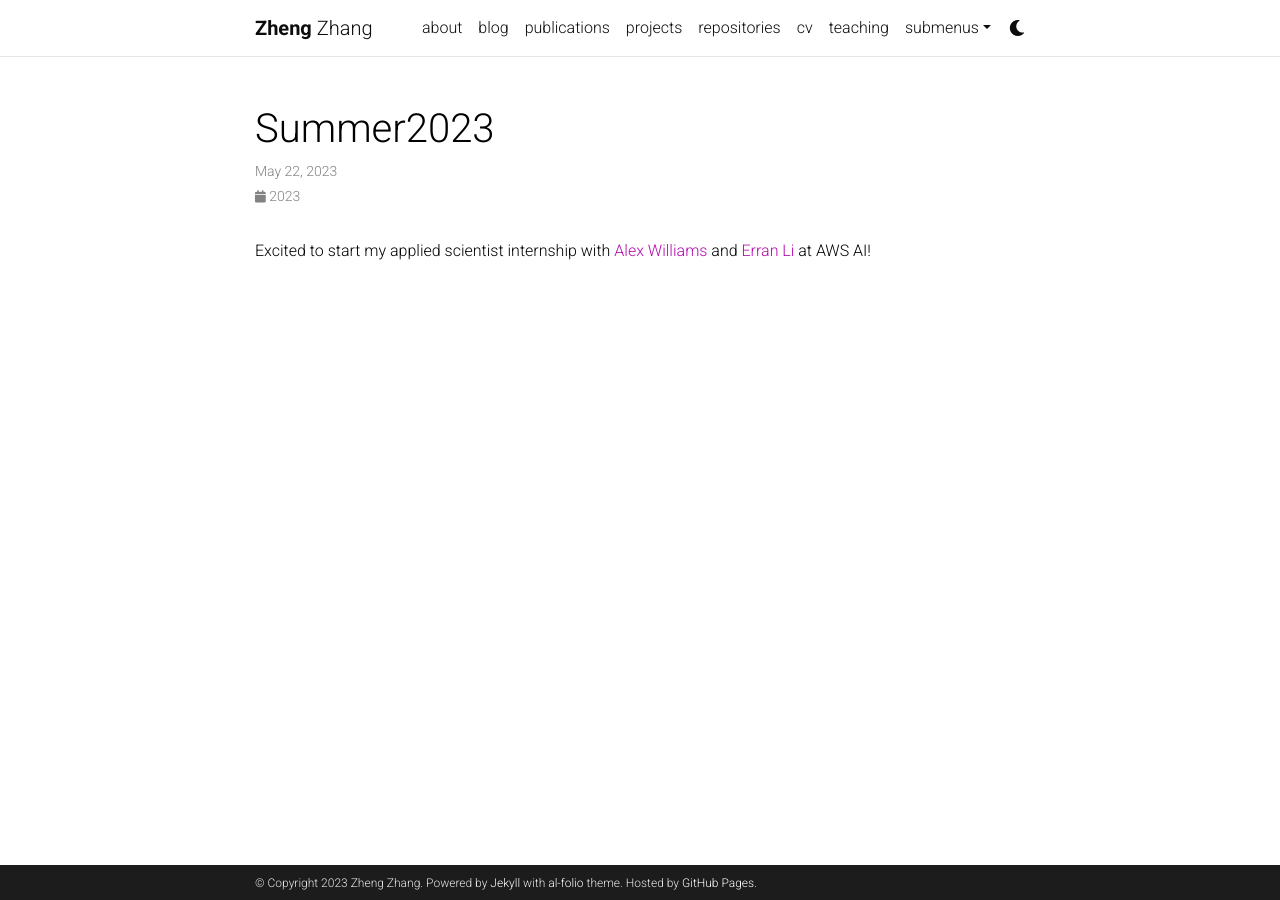
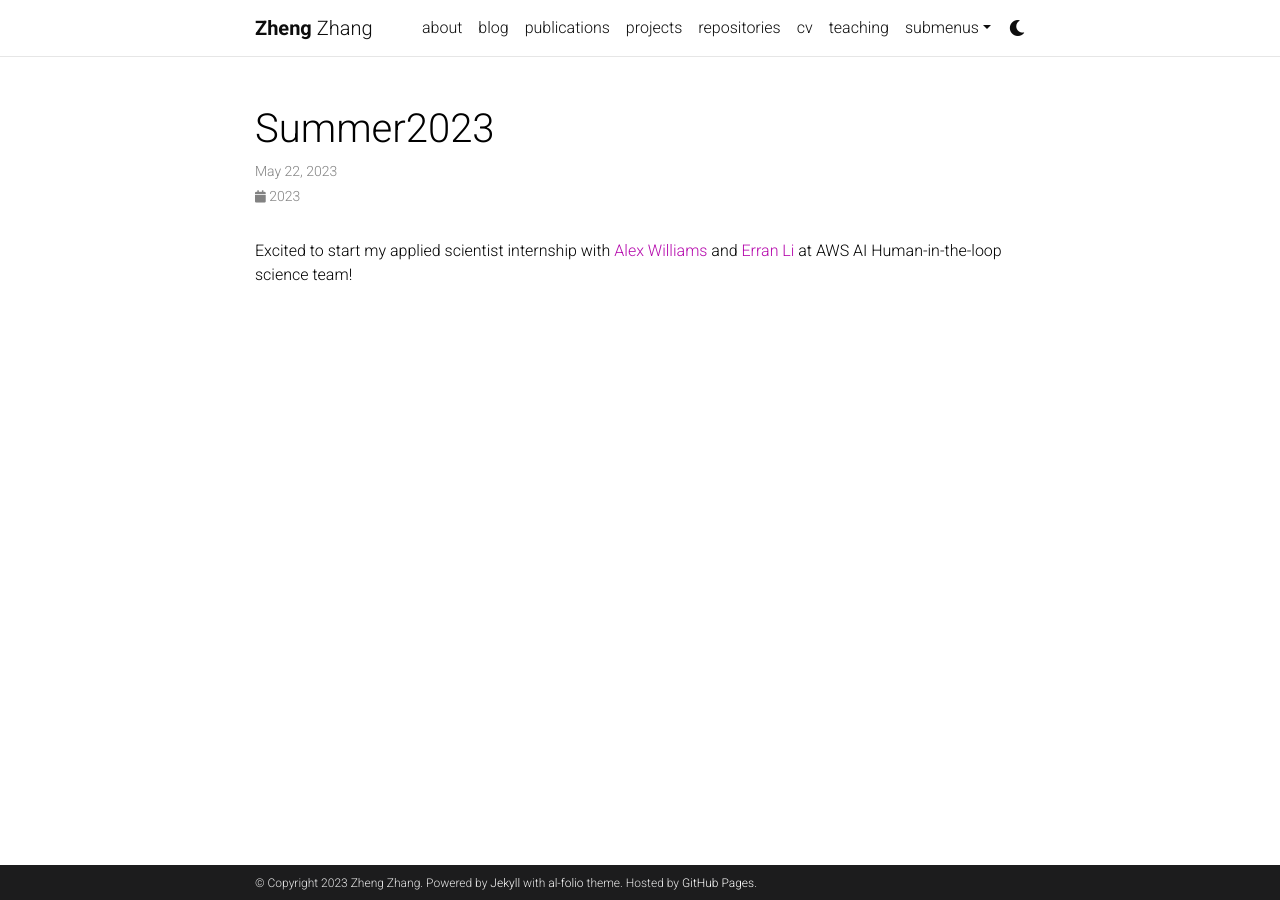
Before and after one commit to roryzhengzhang/roryzhengzhang.github.io, a Jekyll site: the page built from _news/Summer2023.md, in a window 1280 px wide. Built offline with Jekyll 4.4.1, drawn with Linux system fonts in a browser that asks for light colours; comment, search, counter and statistics services are not loaded; a style sheet for code colours, icons or effects is not loaded.

Commit message:
Update AWS internship

```diff
--- a/_news/Summer2023.md
+++ b/_news/Summer2023.md
@@ -4,4 +4,4 @@ date: 2023-05-22 15:59:00-0400
 inline: true
 ---
 
-Excited to start my applied scientist internship with [Alex Williams](https://acwio.github.io/) and [Erran Li](http://www.cs.columbia.edu/~lierranli/) at AWS AI!
+Excited to start my applied scientist internship with [Alex Williams](https://acwio.github.io/) and [Erran Li](http://www.cs.columbia.edu/~lierranli/) at AWS AI Human-in-the-loop science team!
```
